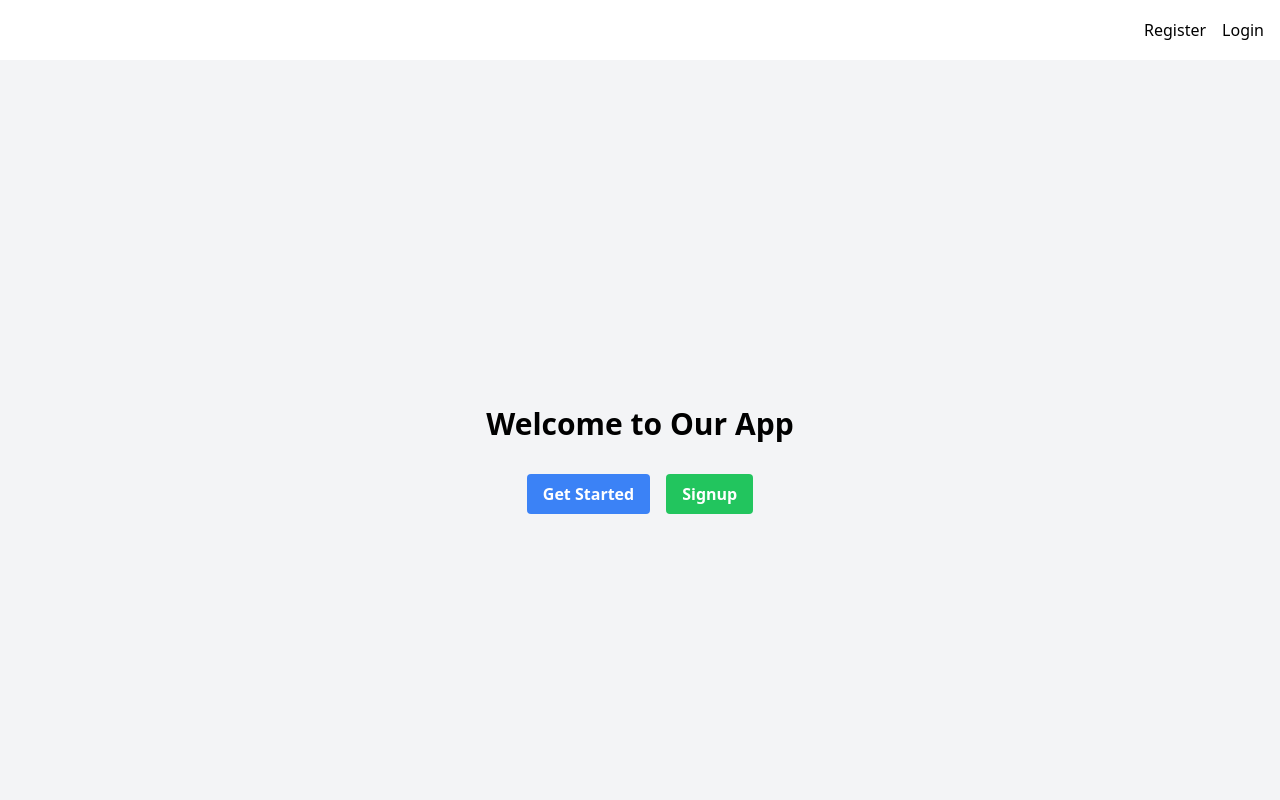
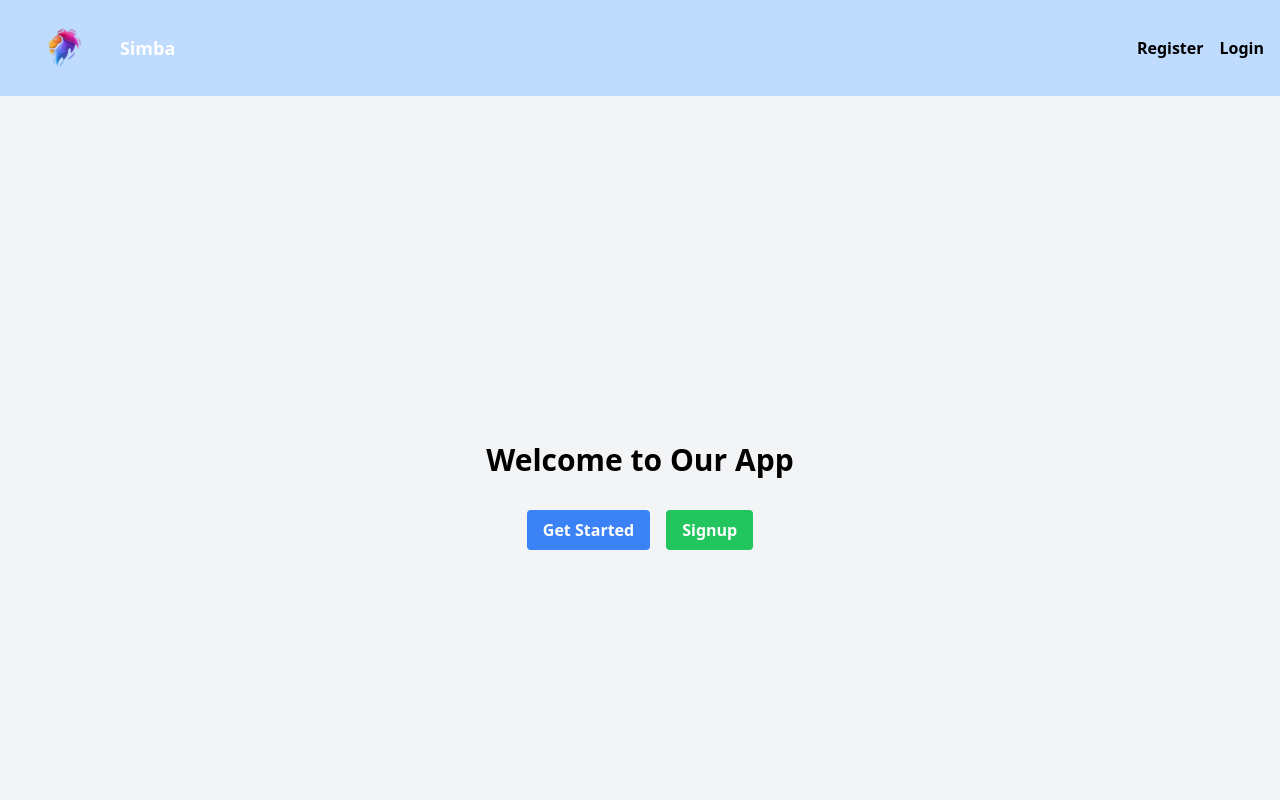
Before and after one commit to Muthomi254/client, a React (Vite) app: page / in a window 1280 px wide. Shown: the top 800 px of the page. Built offline with nearby package versions, Linux system fonts and the light colour scheme.

Commit message:
ft(navbar): adding logo and changing background color

```diff
--- a/src/layout/Footer.jsx
+++ b/src/layout/Footer.jsx
@@ -2,7 +2,7 @@ import React from 'react';
 
 const Footer = () => {
   // Define the theme color
-  const themeColor = 'bg-skyblue';
+  const themeColor = 'bg-blue-200';
 
   return (
     <footer className={`${themeColor} p-4 mt-8`}>
--- a/src/layout/Navbar.jsx
+++ b/src/layout/Navbar.jsx
@@ -1,36 +1,50 @@
 import React from 'react';
 import { Link } from 'react-router-dom';
 import { useAuth } from '../context/AuthContext';
+import logoImage from '../images/logo.png'; // Import your logo image
 
 const Navbar = () => {
   const { isAuthenticated, logout } = useAuth();
 
   // Define the theme color
-  const themeColor = 'bg-skyblue';
+  const themeColor = 'bg-blue-200';
 
   return (
     <nav className={`${themeColor} p-4`}>
       <div className="container mx-auto flex justify-between items-center">
-        <Link to="/" className="text-white text-lg font-bold">
-          Home
+        <Link to="/" className="flex items-center">
+          <img src={logoImage} alt="Logo" className="h-16 mr-4" />
+          <span className="text-white text-lg font-bold">Simba</span>
         </Link>
 
         <div className="space-x-4">
           {isAuthenticated() ? (
             <>
-              <Link to="/profile" className="text-white">
+              <Link
+                to="/profile"
+                className="text-grey hover:text-white hover:underline hover:text-blue-600"
+              >
                 Profile
               </Link>
-              <button onClick={logout} className="text-white">
+              <button
+                onClick={logout}
+                className="text-grey hover:text-white hover:underline hover:text-blue-600"
+              >
                 Logout
               </button>
             </>
           ) : (
             <>
-              <Link to="/register" className="text-grey">
+              <Link
+                to="/register"
+                className="text-grey text-md font-bold hover:text-white hover:underline hover:text-blue-600"
+              >
                 Register
               </Link>
-              <Link to="/login" className="text-grey">
+              <Link
+                to="/login"
+                className="text-grey text-md font-bold hover:text-white hover:underline hover:text-blue-600"
+              >
                 Login
               </Link>
             </>
```
Also changed, not shown: src/images/logo.png (renamed from src/images/lion.png).
